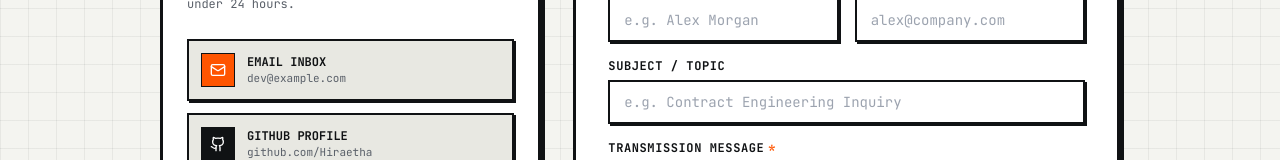
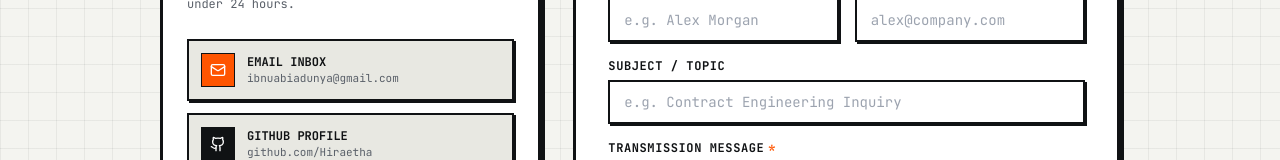
Before and after one commit to Hiraetha/PortofolioMe, a React (Vite) app: page /contact in a window 1280 px wide. Shown: the part 440-600 px from the top of the page. Built offline with nearby package versions, Linux system fonts and the light colour scheme.

Commit message:
fix(contact): add mailto protocol to email link

```diff
--- a/src/pages/Contact.tsx
+++ b/src/pages/Contact.tsx
@@ -89,7 +89,7 @@ export const Contact: React.FC = () => {
 
               <div className="space-y-3 pt-2">
                 <a
-                  href="ibnuabiadunya@gmail.com"
+                  href="mailto:ibnuabiadunya@gmail.com"
                   className="p-3 bg-surface-muted border-2 border-border shadow-brutal-sm flex items-center gap-3 hover:translate-x-1 transition-transform group"
                 >
                   <div className="p-2 bg-accent text-accent-foreground border border-border">
@@ -97,7 +97,7 @@ export const Contact: React.FC = () => {
                   </div>
                   <div className="font-mono text-xs">
                     <div className="font-bold text-foreground group-hover:text-accent">EMAIL INBOX</div>
-                    <div className="text-muted-foreground text-[11px]">dev@example.com</div>
+                    <div className="text-muted-foreground text-[11px]">ibnuabiadunya@gmail.com</div>
                   </div>
                 </a>
 
```
